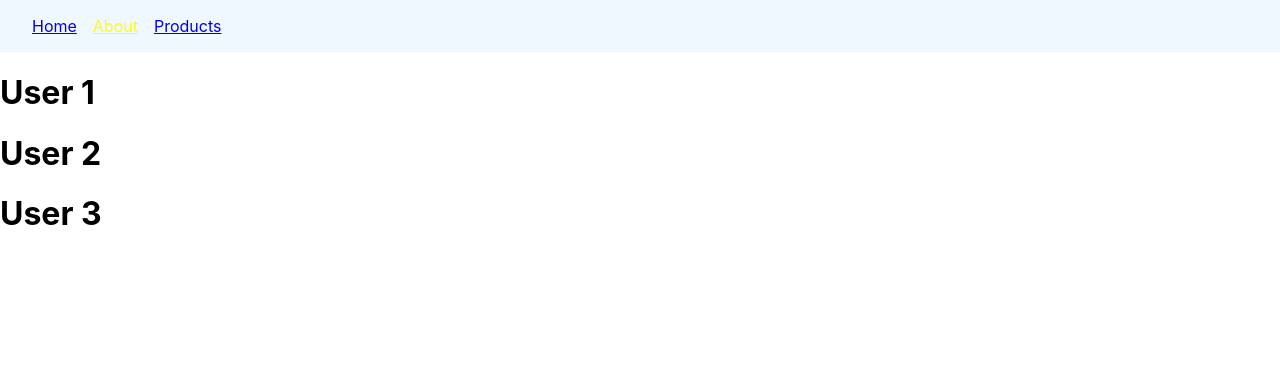
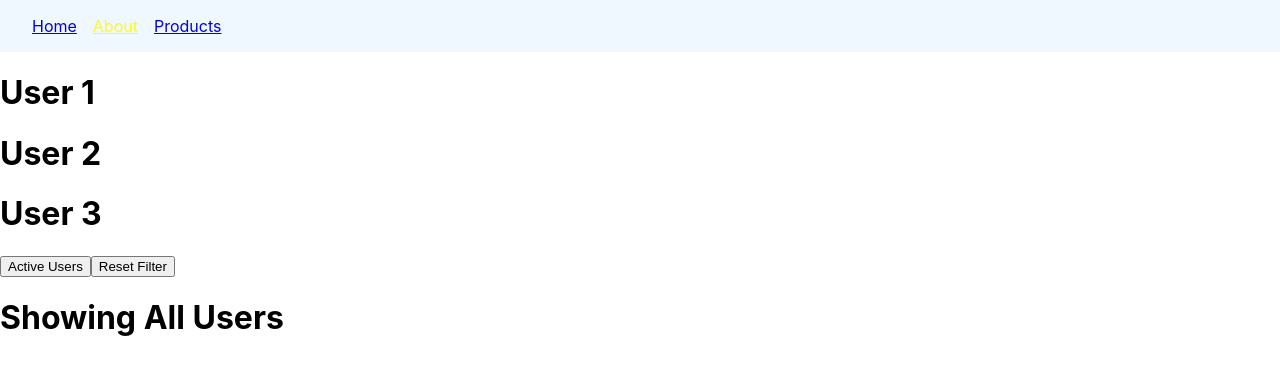
Before and after one commit to okafor-chidimma/react-router-tutorial, a React (Create React App) app: page /users in a window 1280 px wide. Shown: the top 374 px of the page. Built offline with nearby package versions, Linux system fonts and the light colour scheme.

Commit message:
Using query string with react-router

```diff
--- a/src/componets/Users.jsx
+++ b/src/componets/Users.jsx
@@ -1,13 +1,46 @@
-import React from 'react'
+import React from "react";
+import { Outlet, useSearchParams } from "react-router-dom";
 
 const Users = () => {
+  // to use and update search params(same as query strings), react provides a hook called useSearchParams(). this hook is just like useState except that the value is stored iin the URL while the value for useState is stored in memory
+  //this hook returns an array whose first element is an object(that contains all the query strings in a key:value pair) and a setter function to update the search params
+  //this hook gives you access to fetch or update the search params, then depending on the value of object in time, you can conditionally render your components
+
+  /*
+        also note that you can type in query strings in the url and the searchParams object will be updated to those new values
+        you can also add a button to the components that when clicked will call the setSearchParams method to update the searchParams object(which will update the url)
+
+        STEPS
+        import the useSearchParmac() hook
+        call it and use the returned values accordingly
+        update the object by getting one or more of the components to perform an action
+        get the current value of the object and conditionally render the components based on that value
+    */
+  const [searchParams, setSearchParams] = useSearchParams();
+  const showActiveUsers = searchParams.get("filter") === "active"; //the query string key is filter and its value is active ==> ?filter=active
   return (
-    <>
+    <div>
+      <div>
         <h1>User 1</h1>
         <h1>User 2</h1>
         <h1>User 3</h1>
-    </>
-  )
-}
+      </div>
+      {/* for the nested routes. so that the parent component can display the child components when the url is matched*/}
+      <Outlet />
+      <div>
+        <button onClick={() => setSearchParams({ filter: "active" })}>
+          Active Users
+        </button>
+        <button onClick={() => setSearchParams({})}>Reset Filter</button>
+      </div>
+      {/* based on the value of the filter, conditionally render the components */}
+      {showActiveUsers ? (
+        <h1>Showing Active Users</h1>
+      ) : (
+        <h1>Showing All Users</h1>
+      )}
+    </div>
+  );
+};
 
-export default Users
+export default Users;
```
Also changed, not shown: src/componets/Products.jsx (+18 -1 lines).
